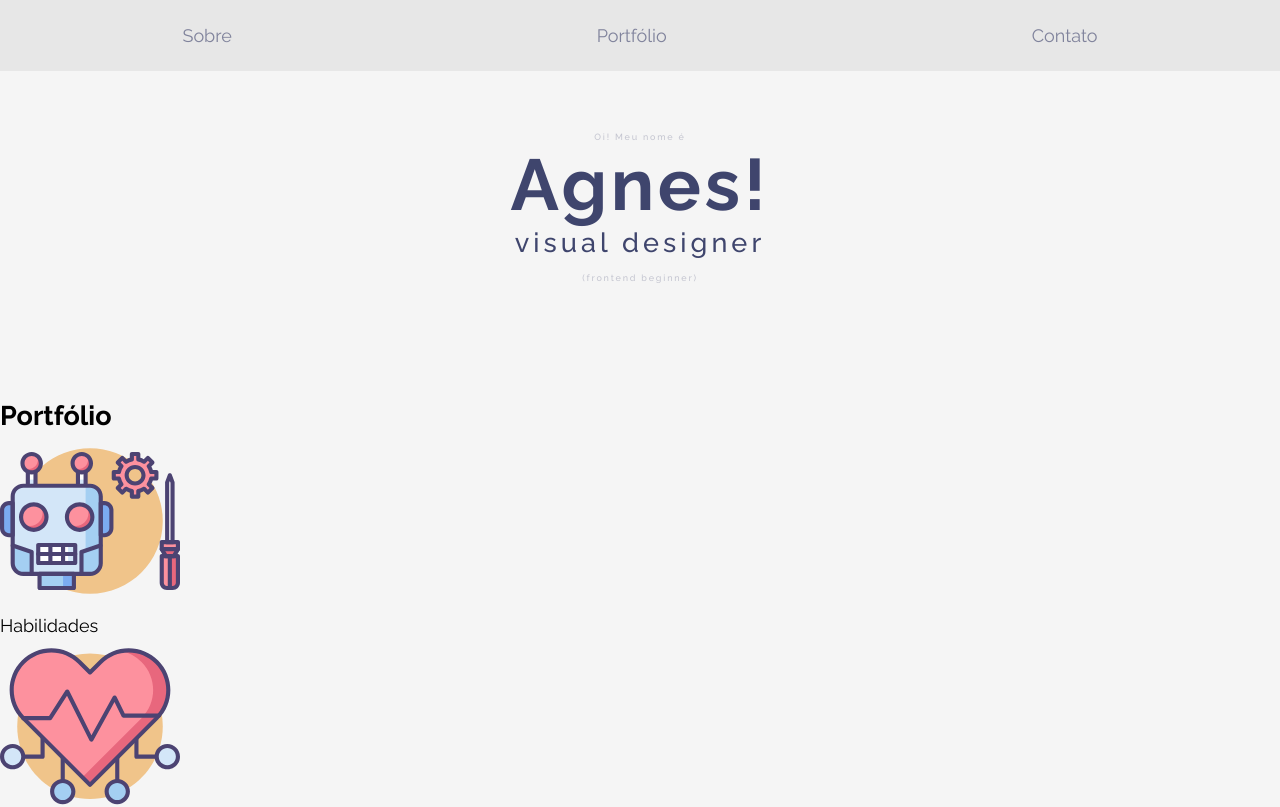
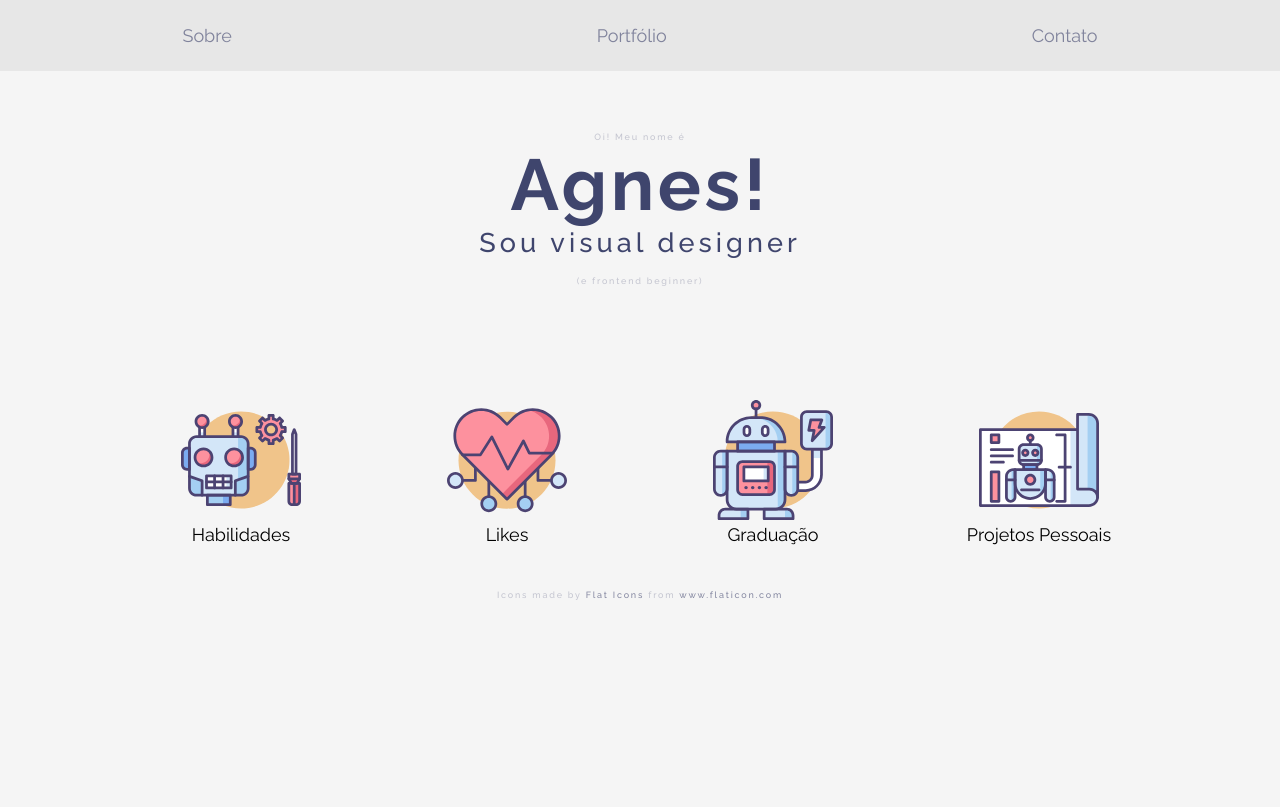
Before and after one commit to agneslina/imersaocss, a plain HTML site: page index.html in a window 1280 px wide. Shown: the top 807 px of the page. Drawn offline with Linux system fonts and the light colour scheme.

Commit message:
Add files via upload

```diff
--- a/css/estilos.css
+++ b/css/estilos.css
@@ -75,7 +75,7 @@ a:hover {
   letter-spacing: 0.2em;
   text-align: center;
   color: rgba(63, 69, 109, 0.267);
-  padding-top: 15px;
+  padding-top: 2em;
 }
 
 .site-title {
@@ -89,10 +89,33 @@ a:hover {
   letter-spacing: 0.15em;
 }
 
+.projetos .grid {
+  display: grid;
+  gap: 2em;
+  grid-template-columns: 240px 240px;
+  justify-content: center;
+}
+
+@media (min-width: 560px) {
+  .projetos .grid {
+    grid-template-columns: 230px 230px 230px 230px;
+  }
+}
+
 .img-portfolio {
-  width: 180px;
-  height: 180px;
-  display: inline-flex;
-  justify-content: center;
-  align-items: center;
+  width: 120px;
+  height: 120px;
 }
+
+.projetos figure {
+  text-align: center;
+}
+
+.projetos .credits {
+  font-weight: 500;
+  font-size: 0.5em;
+  letter-spacing: 0.2em;
+  text-align: center;
+  color: rgba(63, 69, 109, 0.267);
+  padding-top: 5em;
+}
--- a/index.html
+++ b/index.html
@@ -20,12 +20,12 @@
         <div>
             <h1 class="site-label">Oi! Meu nome é</h1>
             <h1 class="site-title">Agnes!</h1>
-            <h2 class="site-subtitle">visual designer</h2>
-            <h2 class="site-label">(frontend beginner)</h2>
+            <h2 class="site-subtitle">Sou visual designer</h2>
+            <h2 class="site-label">(e frontend beginner)</h2>
         </div>
     </header>
-    <section>
-        <h2>Portfólio</h2>
+    <section class="projetos">
+        <div class="grid">
             <figure>
                 <img class="img-portfolio" src="./img/robot.svg" alt="Habilidades">
                 <figcaption>Habilidades</figcaption>
@@ -44,7 +44,8 @@
                 <img class="img-portfolio" src="./img/robot (1).svg" alt="Projetos Pessoais">
             <figcaption>Projetos Pessoais</figcaption>
             </figure>
-        <div>Icons made by <a href="https://www.flaticon.com/authors/flat-icons" title="Flat Icons">Flat Icons</a> from <a href="https://www.flaticon.com/" title="Flaticon"> www.flaticon.com</a></div>
+        </div>
+        <div class="credits">Icons made by <a href="https://www.flaticon.com/authors/flat-icons" title="Flat Icons">Flat Icons</a> from <a href="https://www.flaticon.com/" title="Flaticon"> www.flaticon.com</a></div>
     </section>
     </body>
 </html>
```
Lines whose indentation alone changed are shown as unchanged.
